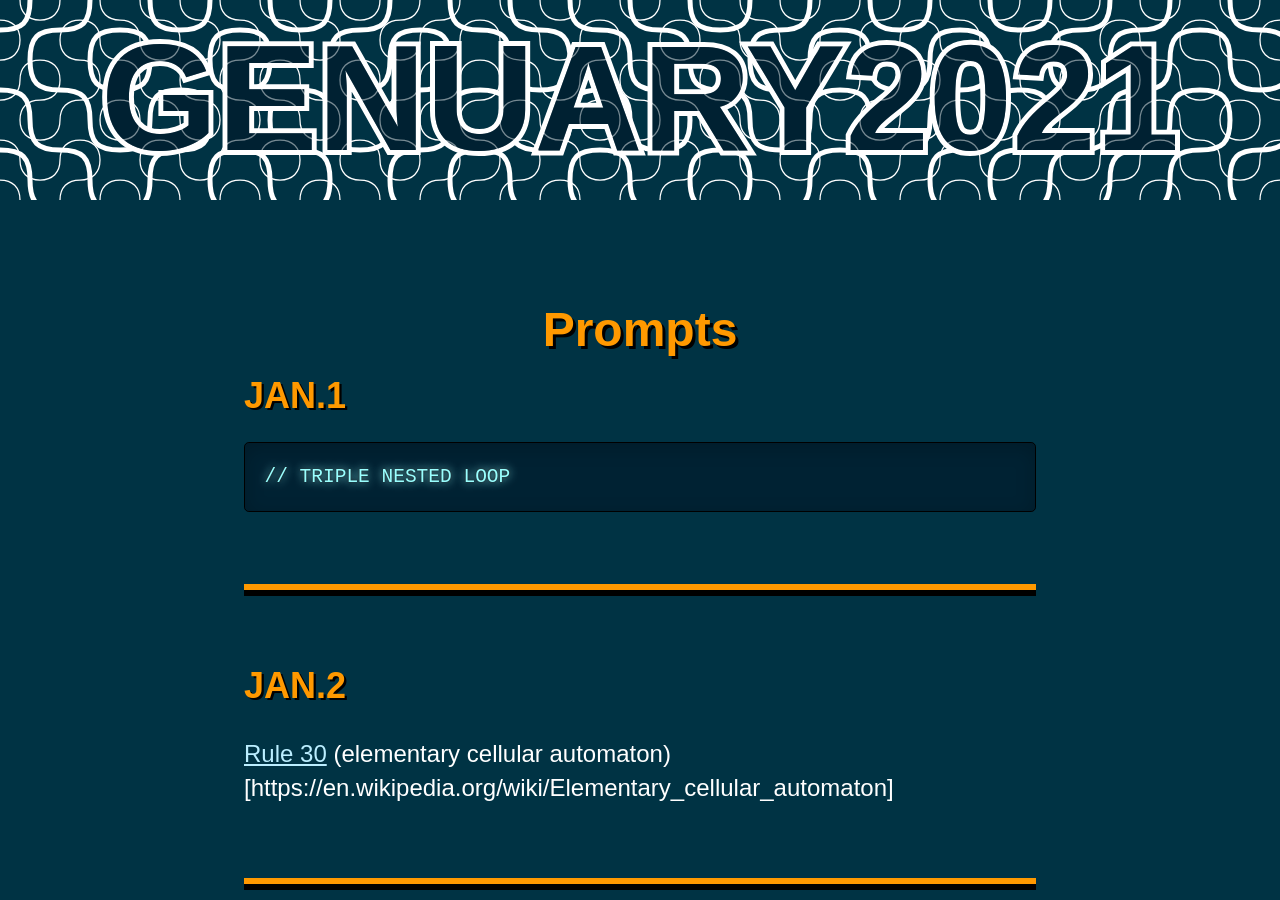
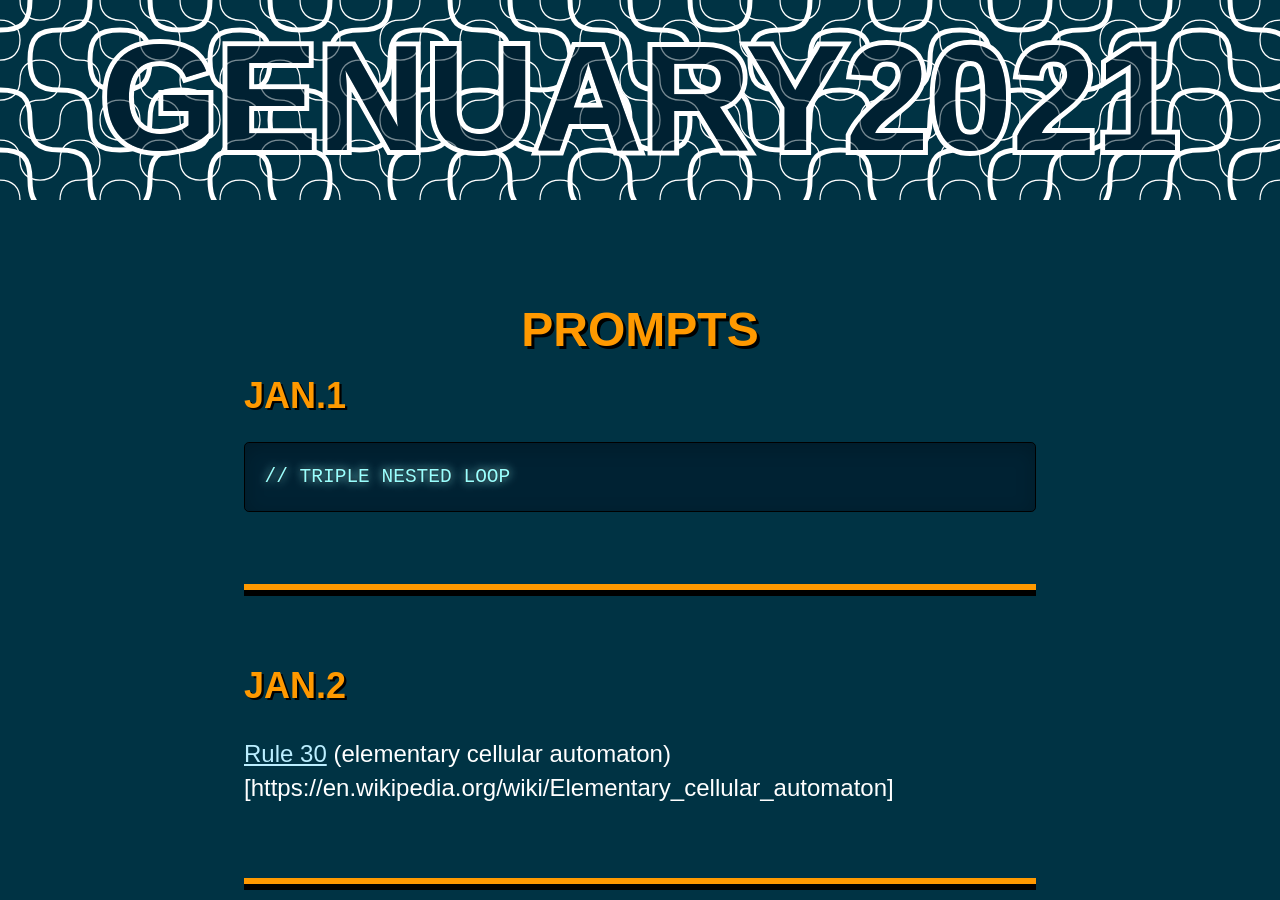
Before and after one commit to genuary2021/genuary2021.github.io, a Jekyll site: the page built from prompts.md, in a window 1280 px wide and 900 px high. Built offline with Jekyll 4.4.1, drawn with Linux system fonts in a browser that asks for light colours; our own code applies the rules of GitHub Pages for plain Markdown files.

```diff
--- a/prompts.md
+++ b/prompts.md
@@ -1,4 +1,4 @@
-# Prompts
+# PROMPTS
 
 ## JAN.1
 
```
